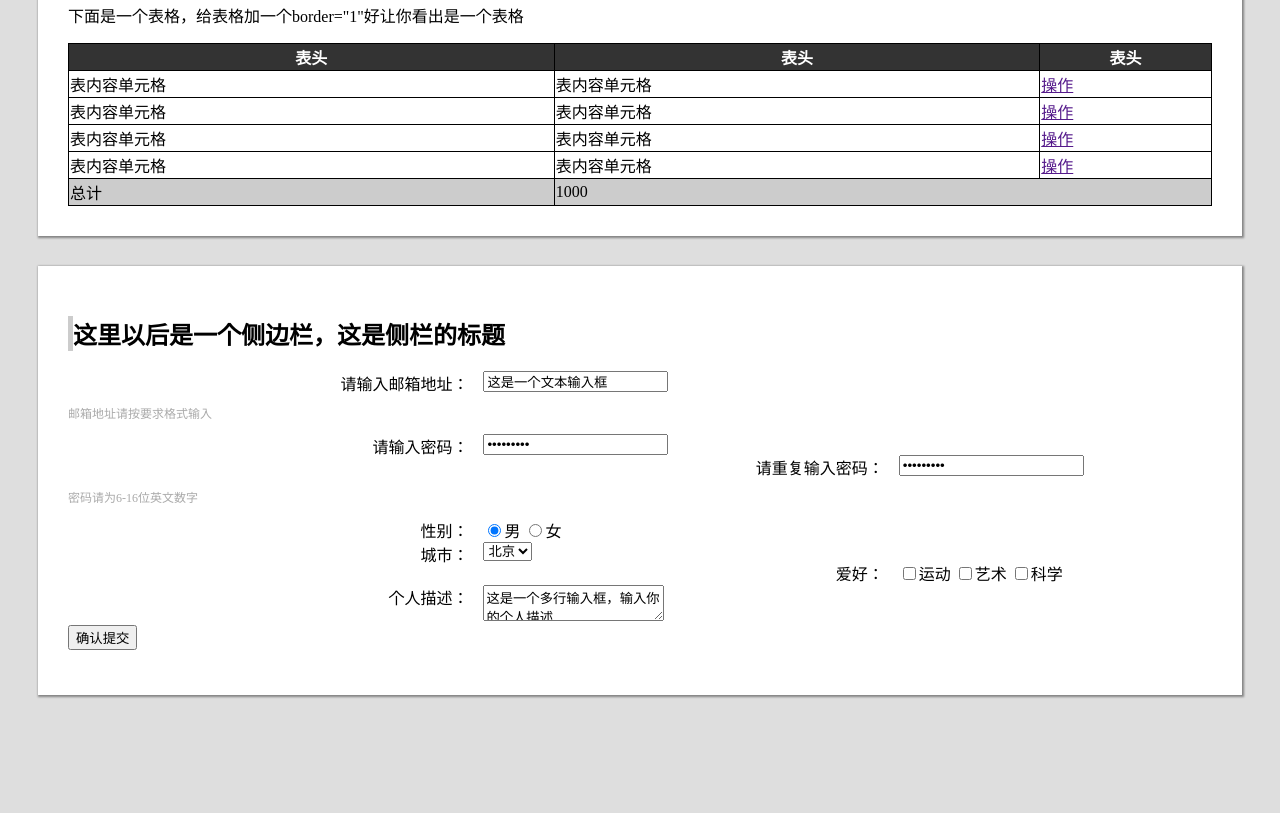
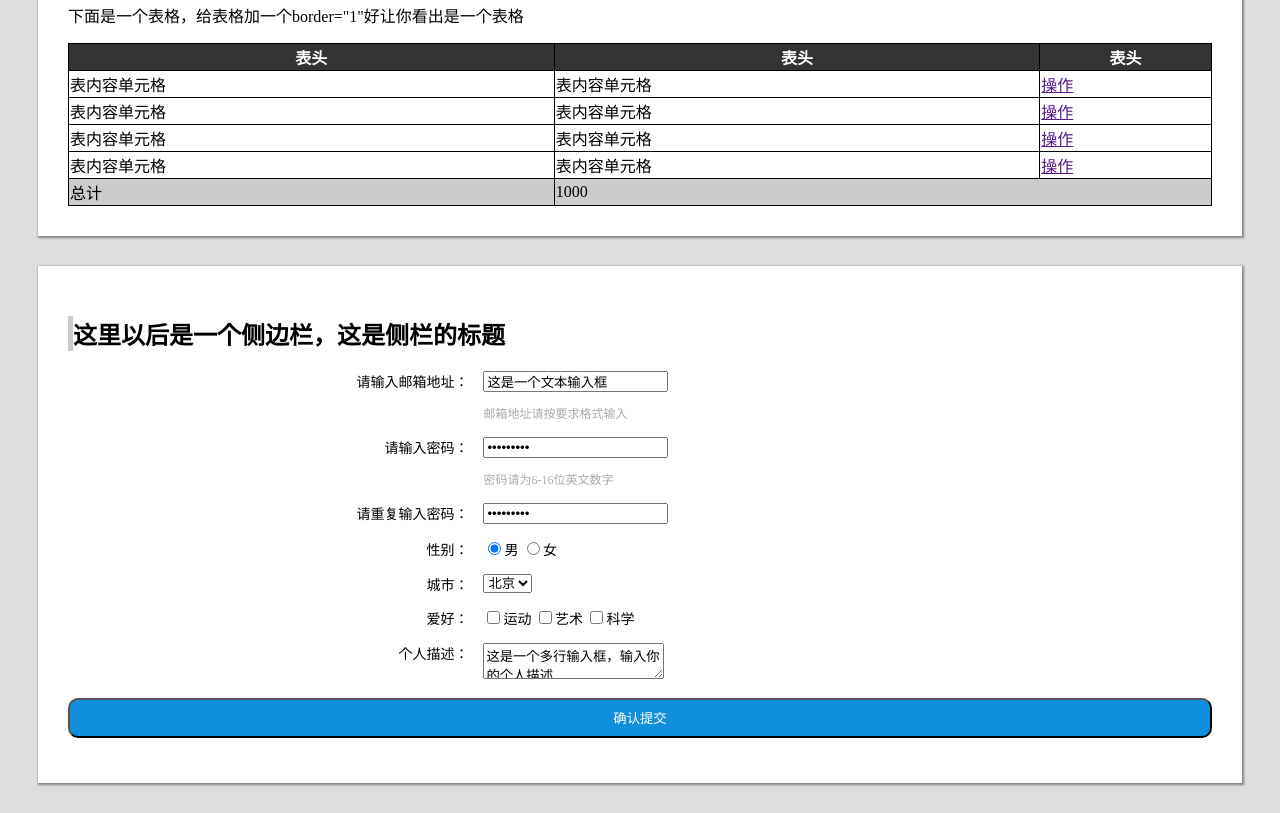
Before and after one commit to njuliebe/IFE2016, a plain HTML site: page task2/index.html in a window 1280 px wide. Shown: the part 3440-4253 px from the top of the page. Before the commit the page ends 4165 px from the top, so only its background shows below. Drawn offline with Linux system fonts and the light colour scheme.

Commit message:
finish task 2

```diff
--- a/task2/index.html
+++ b/task2/index.html
@@ -150,15 +150,15 @@
                 <p class="tip">邮箱地址请按要求格式输入</p>
                 </div>
 
-                <div class="pwd">
-                <label for="pwd1">请输入密码：</label>
-                <input type="password" value="这是一个文本输入框" name="pwd1" id="pwd1"/>
+                <div class="rpwd">
+                <label for="pwd2">请输入密码：</label>
+                <input type="password" value="这是一个文本输入框" name="pwd1" id="pwd2"/>
+                <p class="tip">密码请为6-16位英文数字</p>
                 </div>
 
-                <div class="rpwd">
-                <label for="pwd2">请重复输入密码：</label>
-                <input type="password" value="这是一个文本输入框" name="pwd1" id="pwd2"/>
-                <p class="tip">密码请为6-16位英文数字</p>
+                <div class="pwd">
+                <label for="pwd1">请重复输入密码：</label>
+                <input type="password" value="这是一个文本输入框" name="pwd1" id="pwd1"/>
                 </div>
 
                 <div class="sex">
@@ -186,7 +186,7 @@
                     <textarea value="">这是一个多行输入框，输入你的个人描述</textarea>
                 </div>
 
-                    <input type="submit" value="确认提交"/>
+                    <input type="submit" class="submitButton" value="确认提交"/>
                 <!--</span>-->
             </form>
         </aside>
--- a/task2/task2.css
+++ b/task2/task2.css
@@ -65,9 +65,17 @@ aside form {
     margin: 15px 0;
 }
 
-p.tip {
-    font-size: 12px;
+
+form p {
+    margin-left:35%;
+    padding-left:15px;
+    font-size:12px;
     color: #aaa;
+}
+
+form div {
+    font-size: 14px;
+    margin:15px 0;
 }
 
 form label {
@@ -76,3 +84,15 @@ form label {
     width: 35%;
     padding-right: 15px;
 }
+
+form .submitButton {
+    width:100%;
+    background-color: #128fdc;
+    color: white;
+    border-radius :10px;
+    height: 40px;
+}
+
+form .submitButton:hover{
+    background-color: #0063dc;
+}
```
